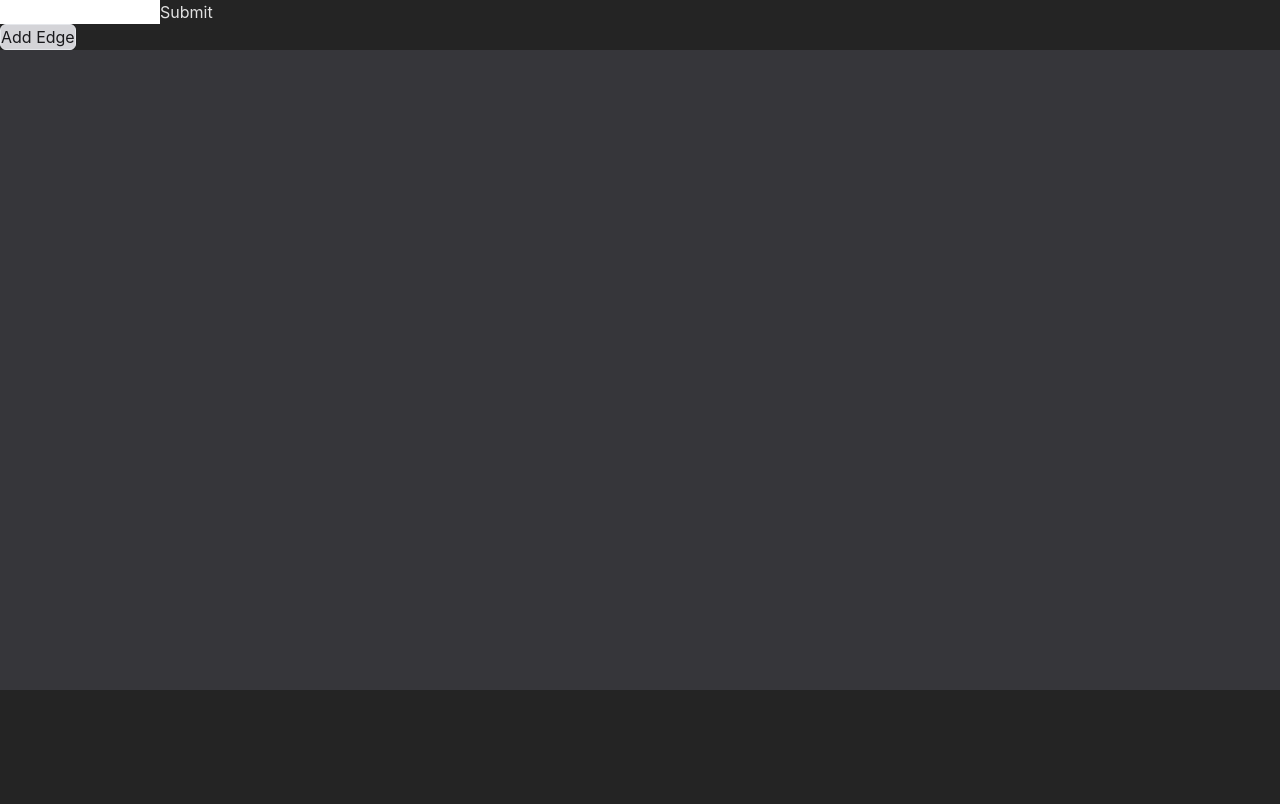
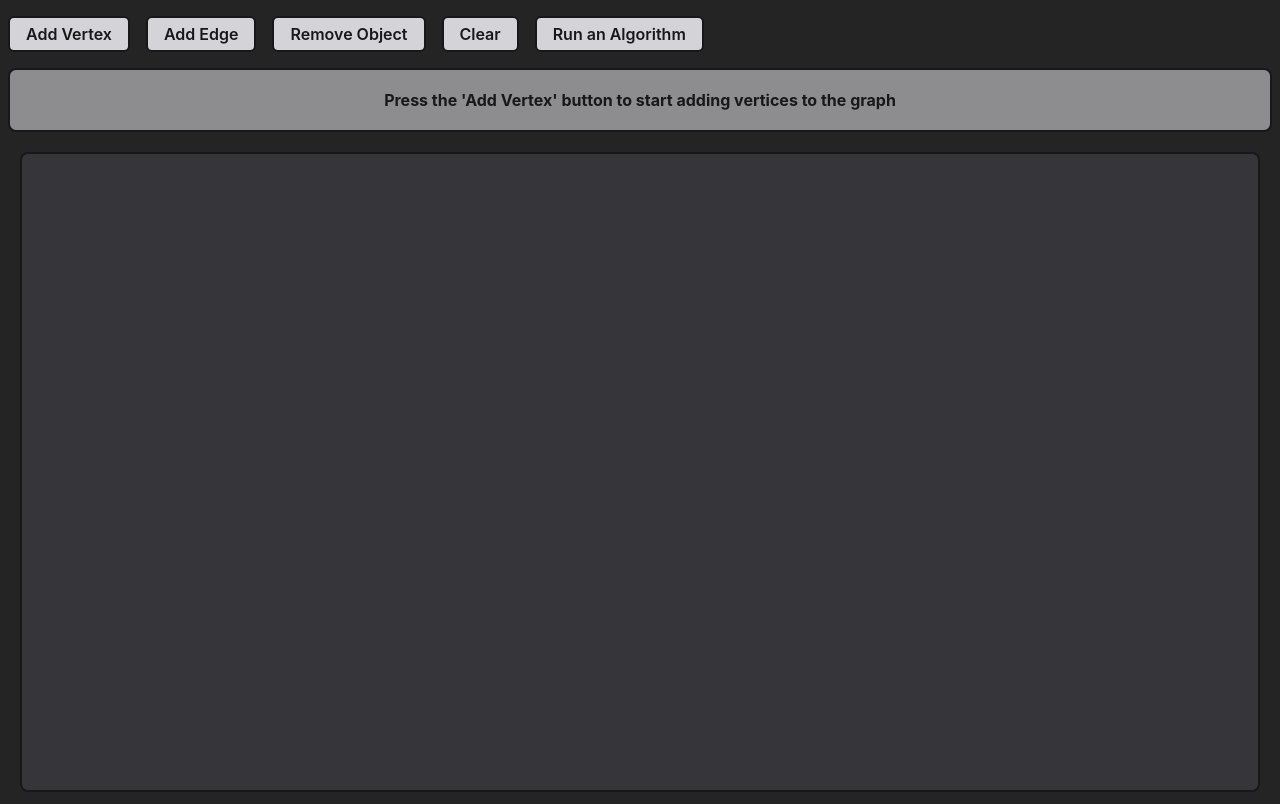
Before and after one commit to Dawaad/data-structure-visualiser, a React (Vite) app in the folder data-structure-visualiser/: page / in a window 1280 px wide. Built offline with nearby package versions, Linux system fonts and the light colour scheme.

Commit message:
Improving Layout, Implemented Edge Component, Minor QOL Changes

```diff
--- a/data-structure-visualiser/index.html
+++ b/data-structure-visualiser/index.html
@@ -4,7 +4,7 @@
     <meta charset="UTF-8" />
     <link rel="icon" type="image/svg+xml" href="/vite.svg" />
     <meta name="viewport" content="width=device-width, initial-scale=1.0" />
-    <title>Vite + React + TS</title>
+    <title>Data Structure Visualiser</title>
   </head>
   <body>
     <div id="root"></div>
--- /dev/null
+++ b/data-structure-visualiser/src/Components/Edge.tsx
@@ -0,0 +1,57 @@
+import React from "react";
+import { Vertex } from "../Data-Structures/VertexClass";
+
+function Edge({
+  vert1,
+  vert2,
+  index,
+  vertices,
+}: {
+  vert1: Vertex<string>;
+  vert2: Vertex<string>;
+  index: number;
+  vertices: Map<string, { x: number; y: number }>;
+}) {
+  const vertHeight =
+    (document.getElementById(vert1.value)?.offsetHeight as number) / 2;
+  const vertWidth =
+    (document.getElementById(vert1.value)?.offsetWidth as number) / 2;
+  return (
+    <>
+      {vert1 !== vert2 ? (
+        <line
+          key={`edge${index}`}
+          x1={
+            (vertices.get(vert1.value)?.x as number) +
+            (document.getElementById(vert1.value)?.offsetWidth as number) / 2
+          }
+          y1={
+            (vertices.get(vert1.value)?.y as number) +
+            (document.getElementById(vert1.value)?.offsetHeight as number) / 2
+          }
+          x2={
+            (vertices.get(vert2.value)?.x as number) +
+            (document.getElementById(vert1.value)?.offsetWidth as number) / 2
+          }
+          y2={
+            (vertices.get(vert2.value)?.y as number) +
+            (document.getElementById(vert1.value)?.offsetHeight as number) / 2
+          }
+          strokeWidth="10"
+          stroke="white"
+        />
+      ) : (
+        <circle
+          cx={(vertices.get(vert1.value)?.x as number) - vertWidth / 2}
+          cy={vertices.get(vert1.value)?.y as number}
+          r={vertHeight * 2}
+          stroke={"white"}
+          strokeWidth={10}
+          fill="transparent"
+        />
+      )}
+    </>
+  );
+}
+
+export default Edge;
--- a/data-structure-visualiser/src/Components/Graph.tsx
+++ b/data-structure-visualiser/src/Components/Graph.tsx
@@ -1,41 +1,34 @@
 import React, { useEffect, useState } from "react";
 import { Graph } from "../Data-Structures/GraphClass";
 import { Vertex } from "../Data-Structures/VertexClass";
+import Edge from "./Edge";
 import VertexVisualisation from "./Vertex";
 function GraphVisualisation() {
   const [graph, setGraph] = useState(new Graph());
+  const [vertexCount, setVertexCount] = useState<number>(1);
+
   const [vertices, setVertices] = useState<
     Map<string, { x: number; y: number }>
   >(new Map());
+  const [message, setMessage] = useState<string>(
+    "Press the 'Add Vertex' button to start adding vertices to the graph "
+  );
   const [addEdgeMode, setAddEdgeMode] = useState<boolean>(false);
-  const [firstSelectedVertex, setFirstSelectedVertex] = useState<
+  const [addVertexMode, setAddVertexMode] = useState<boolean>(false);
+  const [removeObjectMode, setRemoveObjectMode] = useState<boolean>(false)
+  const [edgeVertexSelect, setEdgeVertexSelect] = useState<
     Vertex<string> | undefined
   >(undefined);
-  const [secondSelectedVertex, setSecondSelectedVertex] = useState<
-    Vertex<string> | undefined
-  >(undefined);
-  const [vertexInput, setVertexInput] = useState<string>("");
 
   const refreshSelected = () => {
-    setFirstSelectedVertex(undefined);
-    setSecondSelectedVertex(undefined);
+    setEdgeVertexSelect(undefined);
+
   };
 
-  const handleVertexAdd = (event: React.FormEvent<HTMLFormElement>) => {
-    event.preventDefault();
-    const vertex = new Vertex(
-      vertexInput,
-      Math.floor(Math.random() * 1000),
-      Math.floor(Math.random() * 100)
-    );
-    console.log(vertex);
-    graph.addVertex(vertex);
-    setVertices((vertices) => {
-      const newVertices = new Map(vertices);
-      newVertices.set(vertexInput, { x: vertex.x, y: vertex.y });
-      return newVertices;
-    });
-    setVertexInput("");
+  const refreshSetActions = () => {
+    setAddEdgeMode(false);
+    setAddVertexMode(false);
+    setMessage("");
   };
 
   function handleVertexMove(vertex: Vertex<string>, x: number, y: number) {
@@ -57,9 +50,11 @@ function GraphVisualisation() {
         })
         .includes(clickedDivId)
     ) {
-      setFirstSelectedVertex(graph.getVertexById(clickedDivId));
+      setEdgeVertexSelect(graph.getVertexById(clickedDivId));
+      setMessage("Select the second vertex");
     }
-    if (firstSelectedVertex) {
+    if (edgeVertexSelect) {
+
       if (
         [...graph.adjacencyList.keys()]
           .map((vertex) => {
@@ -68,13 +63,39 @@ function GraphVisualisation() {
           .includes(clickedDivId)
       ) {
         graph.addEdge(
-          firstSelectedVertex,
+          edgeVertexSelect,
           graph.getVertexById(clickedDivId) as Vertex<string>
         );
         refreshSelected();
-        setAddEdgeMode(false);
+        setMessage('Select the first vertex')
       }
     }
+  };
+
+  const handleClearAll = () => {
+    graph.clearAll();
+    setVertexCount(1);
+    setVertices(new Map());
+    refreshSetActions();
+  };
+
+  const handleAddVerticeEvent = (event: React.MouseEvent<HTMLDivElement>) => {
+    console.log(event.clientX);
+    console.log(event.clientY);
+    const newVertex = new Vertex(
+      vertexCount.toString(),
+      event.clientX -100,
+      event.clientY -175
+    );
+    graph.addVertex(newVertex);
+    setVertices((vertices) => {
+      const newVertices = new Map(vertices);
+      newVertices.set(newVertex.value, { x: newVertex.x, y: newVertex.y });
+      return newVertices;
+    });
+    setVertexCount((prev) => {
+      return prev + 1;
+    });
   };
 
   useEffect(() => {
@@ -83,41 +104,79 @@ function GraphVisualisation() {
 
   return (
     <div className="w-screen h-full">
-      <div>
-        <form onSubmit={handleVertexAdd}>
-          <input
-            className="w-[10rem] bg-white text-zinc-900"
-            onChange={(e) => {
-              setVertexInput(e.target.value);
-            }}
-            value={vertexInput}
-          />
-          <button type="submit">Submit</button>
-        </form>
-        {addEdgeMode ? (
+      <div className="flex justify-center pt-2">
+        <div className=" w-[110rem] flex items-center">
+          {addVertexMode ? (
             <button
-            className="rounded-md border bg-zinc-200 text-zinc-900"
+              className="button bg-red-300"
               onClick={() => {
-              setAddEdgeMode(false);
+                setAddVertexMode(false);
+                setMessage("");
               }}
             >
               Cancel
             </button>
           ) : (
             <button
-            className="rounded-md border bg-zinc-300 text-zinc-900"
               onClick={() => {
+                refreshSetActions();
+                setAddVertexMode(true);
+                setMessage("Click on the workspace to create a new Vertex");
+              }}
+              className="button"
+            >
+              Add Vertex
+            </button>
+          )}
+          {addEdgeMode ? (
+            <button
+              className="button bg-red-300"
+              onClick={() => {
+                setAddEdgeMode(false);
+                setMessage("");
+              }}
+            >
+              Cancel
+            </button>
+          ) : (
+            <button
+              className="button"
+              onClick={() => {
+                refreshSetActions();
                 refreshSelected();
                 setAddEdgeMode(true);
+                setMessage("Select the first vertex");
               }}
             >
               Add Edge
             </button>
           )}
+          <button className="button">
+            Remove Object
+          </button>
+          <button className="button" onClick={handleClearAll}>
+            Clear
+          </button>
+          <button className="button">
+            Run an Algorithm
+          </button>
         </div>
+      </div>
+      <div className="flex justify-center ">
+        <div className="h-[4rem] w-[110rem] bg-zinc-200 bg-opacity-[0.55] rounded-lg border-2 border-zinc-900 m-2  text-zinc-900 font-bold flex items-center justify-center">
+          {message}
+        </div>
+      </div>
+      <section className="flex justify-center">
         <div
-        className="w-full h-[40rem] bg-zinc-600 bg-opacity-40 relative"
-        onClick={addEdgeMode ? handleSelectEdgeEvent : undefined}
+          className="w-[110rem] h-[40rem] bg-zinc-600 bg-opacity-40 relative mx-5 my-3 rounded-lg border-2 border-zinc-900"
+          onClick={
+            addEdgeMode
+              ? handleSelectEdgeEvent
+              : addVertexMode
+              ? handleAddVerticeEvent
+              : undefined
+          }
           id="graph-container"
         >
           {[...graph.adjacencyList.keys()].map((vertex) => {
@@ -126,85 +185,21 @@ function GraphVisualisation() {
                 vertex={vertex}
                 key={vertex.value}
                 onMove={handleVertexMove}
+                edgeSelection={addEdgeMode}
               />
             );
           })}
-        <svg width={"100%"} height={"100%"}
-
-        >
-          {graph.getEdges().map((vertArr: [Vertex<string>, Vertex<string>]) => {
-            const vert1 = vertArr[0];
-            const vert2 = vertArr[1];
-
-            const vertHeight =
-              (document.getElementById(vert1.value)?.offsetHeight as number) /
-              2;
-            const vertWidth =
-              (document.getElementById(vert1.value)?.offsetWidth as number) / 2;
-            const controlPoint1 = {
-              x: (vertices.get(vert1.value)?.x as number) + 100,
-              y: (vertices.get(vert1.value)?.y as number) - 50,
-            };
-            const controlPoint2 = {
-              x: (vertices.get(vert1.value)?.x as number) - 100,
-              y: (vertices.get(vert1.value)?.y as number) + 50,
-            };
-            if (vert1 !== vert2) {
-              return (
-                <line
-                  x1={
-                    (vertices.get(vert1.value)?.x as number) +
-                    (document.getElementById(vert1.value)
-                      ?.offsetWidth as number) /
-                      2
+          <svg width={"100%"} height={"100%"}>
+            {graph
+              .getEdges()
+              .map(
+                (vertArr: [Vertex<string>, Vertex<string>], index: number) => {
+                  return <Edge vert1={vertArr[0]} vert2={vertArr[1]} index = {index} vertices={vertices}/>
                 }
-                  y1={
-                    (vertices.get(vert1.value)?.y as number) +
-                    (document.getElementById(vert1.value)
-                      ?.offsetHeight as number) /
-                      2
-                  }
-                  x2={
-                    (vertices.get(vert2.value)?.x as number) +
-                    (document.getElementById(vert1.value)
-                      ?.offsetWidth as number) /
-                      2
-                  }
-                  y2={
-                    (vertices.get(vert2.value)?.y as number) +
-                    (document.getElementById(vert1.value)
-                      ?.offsetHeight as number) /
-                      2
-                  }
-                  strokeWidth="10"
-                  stroke="white"
-                />
-              );
-            } else {
-              return (
-                <path
-                  d={`M ${
-                    (vertices.get(vert1.value)?.x as number) + vertWidth
-                  },${
-                    (vertices.get(vert1.value)?.y as number) + vertHeight
-                  } Q ${controlPoint1.x + vertWidth},${
-                    controlPoint1.y + vertHeight + 50
-                  } ${(vertices.get(vert1.value)?.x as number) + vertWidth + 50},${
-                    (vertices.get(vert1.value)?.y as number) + vertHeight + 150
-                  } Q ${controlPoint2.x + vertWidth},${
-                    controlPoint2.y + vertHeight + 50
-                  } ${(vertices.get(vert1.value)?.x as number) + vertWidth},${
-                    (vertices.get(vert1.value)?.y as number) + vertHeight
-                  }`}
-                  stroke="white"
-                  fill="none"
-                  strokeWidth={10}
-                />
-              );
-            }
-          })}
+              )}
           </svg>
         </div>
+      </section>
     </div>
   );
 }
--- a/data-structure-visualiser/src/Data-Structures/GraphClass.ts
+++ b/data-structure-visualiser/src/Data-Structures/GraphClass.ts
@@ -12,28 +12,30 @@ export class Graph<T> {
   //Graph Manipulation
 
   addVertex(newVertex: Vertex<T>) {
-
-    if(this.getAllVertexValues().includes(newVertex.value)){
-      return
+    if (this.getAllVertexValues().includes(newVertex.value)) {
+      return;
     }
 
     this.adjacencyList.set(newVertex, []);
-
   }
 
-  getAllVertexValues(){
-    return [...this.adjacencyList.keys()].map(vertex => {
-      return vertex.value
-    })
+  getAllVertexValues() {
+    return [...this.adjacencyList.keys()].map((vertex) => {
+      return vertex.value;
+    });
   }
 
-  getVertexById(id:string):Vertex<string> | undefined {
-    for (const vertex of this.getVertices()){
-      if(vertex.value == id){
-        return vertex
+  getVertexById(id: string): Vertex<string> | undefined {
+    for (const vertex of this.getVertices()) {
+      if (vertex.value == id) {
+        return vertex;
       }
     }
-    return
+    return;
+  }
+
+  clearAll() {
+    this.adjacencyList = new Map()
   }
 
   removeVertex(vertex: Vertex<T>) {
@@ -50,13 +52,13 @@ export class Graph<T> {
   }
 
   addEdge(vertex1: Vertex<T>, vertex2: Vertex<T>) {
-    if(vertex1 === vertex2){
-      if(this.adjacencyList.get(vertex1)?.includes(vertex1)){
-        return
+    if (vertex1 === vertex2) {
+      if (this.adjacencyList.get(vertex1)?.includes(vertex1)) {
+        return;
       }
 
-      this.adjacencyList.get(vertex1)?.push(vertex1)
-      return
+      this.adjacencyList.get(vertex1)?.push(vertex1);
+      return;
     }
     this.adjacencyList.get(vertex1)?.push(vertex2);
     this.adjacencyList.get(vertex2)?.push(vertex1);
--- a/data-structure-visualiser/src/index.css
+++ b/data-structure-visualiser/src/index.css
@@ -1,6 +1,12 @@
 @tailwind base;
 @tailwind components;
 @tailwind utilities;
+
+@layer components {
+  .button {
+    @apply rounded-md  bg-zinc-300 text-zinc-900 m-2 px-4 py-1 text-base font-semibold border-2 border-zinc-900 hover:bg-opacity-70;
+  }
+}
 
 :root {
   font-family: Inter, system-ui, Avenir, Helvetica, Arial, sans-serif;
```
Also changed, not shown: data-structure-visualiser/src/Components/EdgeComponent.tsx (deleted, +0 -11 lines), data-structure-visualiser/src/Components/Vertex.tsx (+11 -6 lines). Lines whose indentation alone changed are shown as unchanged.
